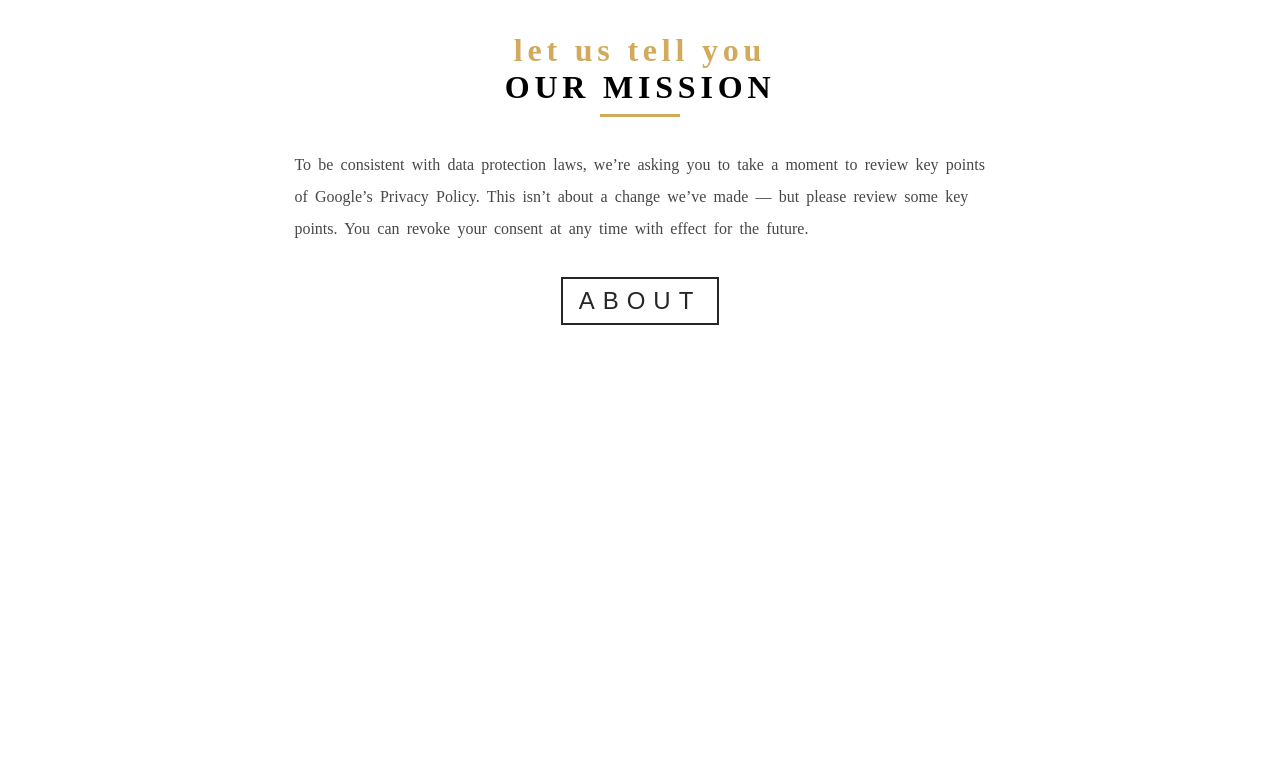
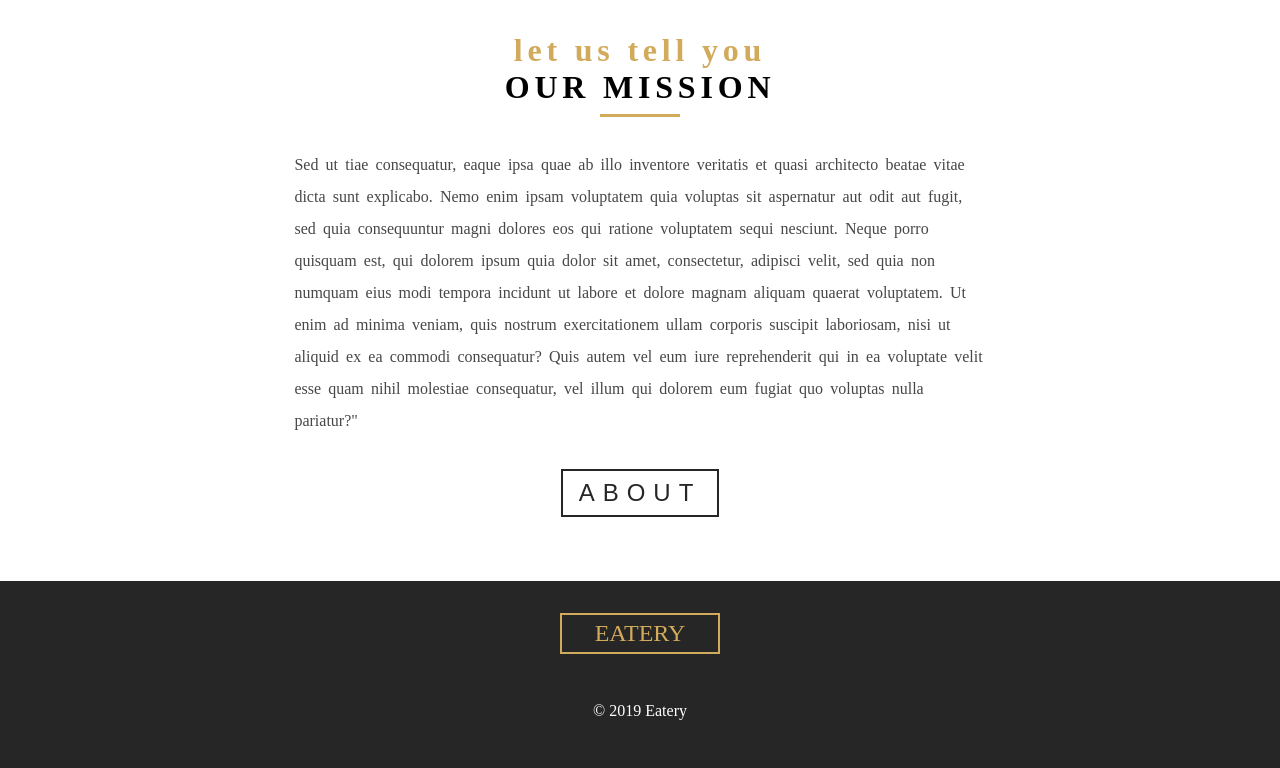
Before and after one commit to pratimatamra60/gatsby-website, a Gatsby site: page / in a window 1280 px wide. Shown: the part 800-1568 px from the top of the page. Before the commit the page ends 1189 px from the top, so only its background shows below. Built offline with nearby package versions, Linux system fonts and the light colour scheme; Gatsby itself is replaced by a stand-in of ours.

Commit message:
footer added

```diff
--- a/src/components/HomePageComponent/QuickInfo.js
+++ b/src/components/HomePageComponent/QuickInfo.js
@@ -11,10 +11,7 @@ export default class QuickInfo extends Component {
         <Title message = "let us tell you" title ="our mission"></Title>
         <QuickInfoWrapper>
             <p className="text">
-                To be consistent with data protection laws, we’re asking you to take a
-                moment to review key points of Google’s Privacy Policy.
-                This isn’t about a change we’ve made — but please review some key points.
-                You can revoke your consent at any time with effect for the future.
+            Sed ut tiae consequatur, eaque ipsa quae ab illo inventore veritatis et quasi architecto beatae vitae dicta sunt explicabo. Nemo enim ipsam voluptatem quia voluptas sit aspernatur aut odit aut fugit, sed quia consequuntur magni dolores eos qui ratione voluptatem sequi nesciunt. Neque porro quisquam est, qui dolorem ipsum quia dolor sit amet, consectetur, adipisci velit, sed quia non numquam eius modi tempora incidunt ut labore et dolore magnam aliquam quaerat voluptatem. Ut enim ad minima veniam, quis nostrum exercitationem ullam corporis suscipit laboriosam, nisi ut aliquid ex ea commodi consequatur? Quis autem vel eum iure reprehenderit qui in ea voluptate velit esse quam nihil molestiae consequatur, vel illum qui dolorem eum fugiat quo voluptas nulla pariatur?"
             </p>
 
         <Link to="/about/" style = {{textDecoration:'none'}}>
--- /dev/null
+++ b/src/components/globals/Footer.js
@@ -0,0 +1,82 @@
+import React, { Component } from 'react'
+import styled from 'styled-components'
+import {styles} from '../../utils'
+import {FaInstagram, FaFacebook, FaTwitter} from 'react-icons/fa'
+
+
+export default class Footer extends Component {
+
+  state = {
+    icons: [
+      { id: 0,
+        path: 'https://www.facebook.com',
+        icon: <FaFacebook className="icon facebook-icon" />
+      },
+
+      { id: 1,
+        path: 'https://www.instagram.com',
+        icon: <FaInstagram className="icon instagram-icon" />
+      },
+      { id: 2,
+        path: 'https://www.twitter.com',
+        icon: <FaTwitter className="icon twitter-icon" />
+      }
+      ]
+  }
+  render() {
+    return (
+      <FooterWrapper>
+        <div className ="title">eatery</div>
+        <div className ="icons">
+          {this.state.icons.map(item => {
+              <a
+                href={item.path}
+                key={item.id}
+                target="_blank"
+                rel="noopener noreferrer">
+                    {item.icon}
+              </a>
+          })}
+      </div>
+      <p className="copyright">&copy; 2019 eatery</p>
+      </FooterWrapper>
+    )
+  }
+}
+  const FooterWrapper = styled.footer `
+  padding:2rem 0;
+  background : ${styles.colors.mainBlack};
+ //color: ${styles.colors.mainYellow};
+
+  .icons {
+    width:10rem;
+    display: flex;
+    justify-content: space-between;
+    margin: 0 auto;
+  }
+  .icon {
+    color: ${styles.colors.mainWhite};
+    font-size: 1.3rem;
+    ${styles.transition({})};
+    &:hover {
+      color: ${styles.colors.mainYellow};
+      }
+  }
+  .copyright {
+    color: ${styles.colors.mainWhite};
+    text-transform: capitalize;
+    text-align:center;
+    margin: 1rem 0;
+  }
+  .title {
+    text-align: center;
+    width: 10rem;
+    color: ${styles.colors.mainYellow};
+    text-transform: uppercase;
+    padding: 0.3rem 1rem;
+    margin: 0 auto 2rem auto;
+    font-size: 1.5rem;
+    ${styles.border({color:`${styles.colors.mainYellow}`})};
+  }
+
+`
--- a/src/components/layout.js
+++ b/src/components/layout.js
@@ -8,6 +8,8 @@
 import React from "react"
 import PropTypes from "prop-types"
 import Navbar from "../components/globals/navbar"
+import Footer from "../components/globals/Footer"
+
 import "./layout.css"
 //import "./bootstrap.min.css"
 const Layout = ({children}) => {
@@ -15,6 +17,7 @@ const Layout = ({children}) => {
     <React.Fragment>
       <Navbar/>
       {children}
+      <Footer/>
     </React.Fragment>
   )
 }
```
